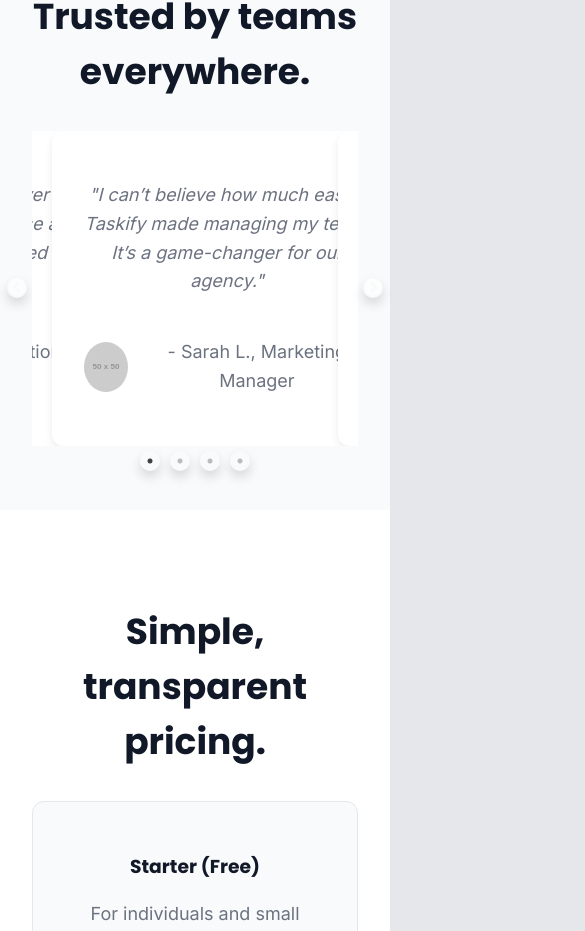
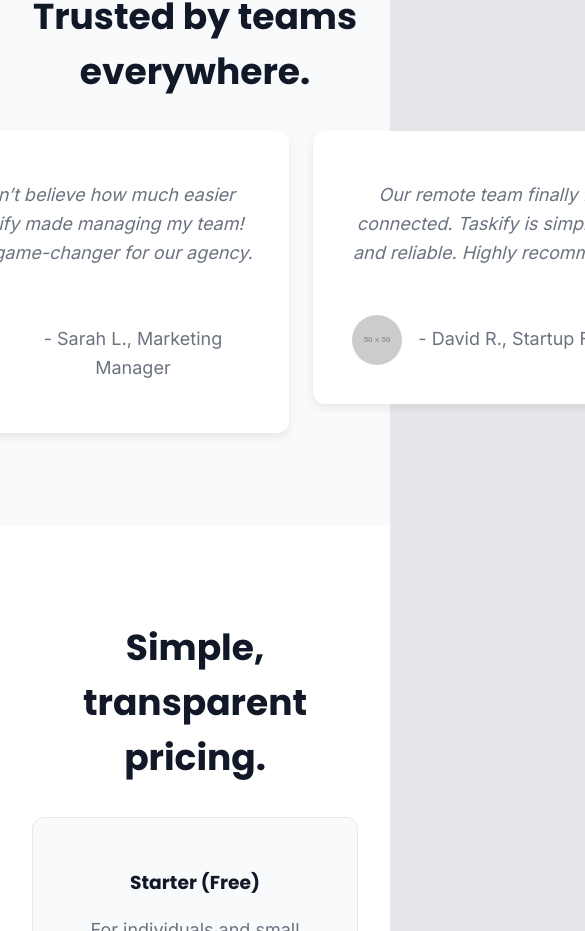
Before and after one commit to MComee/Taskify, a React (Create React App) app: page / in a window 390 px wide. Shown: the part 3277-4208 px from the top of the page, 585 px wide, since content can reach past the window. Built offline with nearby package versions, Linux system fonts and the light colour scheme.

Commit message:
feat: make testimonials carousel responsive and auto-scrolling

```diff
--- a/package.json
+++ b/package.json
@@ -11,8 +11,6 @@
     "react": "^19.1.1",
     "react-dom": "^19.1.1",
     "react-scripts": "5.0.1",
-    "react-slick": "^0.31.0",
-    "slick-carousel": "^1.8.1",
     "web-vitals": "^2.1.4"
   },
   "scripts": {
--- a/src/App.css
+++ b/src/App.css
@@ -257,12 +257,45 @@ button:hover {
   flex-direction: column;
   align-items: center;
   text-align: center;
+  width: 300px;
 }
+
 
 .testimonial-item p:first-child {
   font-style: italic; /* Italic style for the testimonial quote */
   margin-bottom: 1.5rem;
 }
+
+.carousel-track {
+  display: flex;
+  gap: 1.5rem;
+  width: calc(200% + 1.5rem);
+  animation: scroll 30s linear infinite;
+}
+
+.carousel-slide {
+  flex: 0 0 auto;
+}
+
+@keyframes scroll {
+  0% {
+    transform: translateX(0);
+  }
+  100% {
+    transform: translateX(calc(-50% - (1.5rem / 2)));
+  }
+}
+
+/* Media Query for smaller screens (max-width: 768px) */
+@media (max-width: 768px) {
+  .carousel-track {
+    animation-duration: 20s;
+  }
+  .testimonial-item {
+    width: 80vw;
+  }
+}
+
 
 .testimonial-author {
   display: flex;
--- a/src/App.js
+++ b/src/App.js
@@ -1,8 +1,7 @@
 import React, { useState, useRef } from 'react';
 import { motion, useScroll, useTransform, useMotionValue, useMotionValueEvent } from 'framer-motion';
-import Slider from 'react-slick';
-import 'slick-carousel/slick/slick.css';
-import 'slick-carousel/slick/slick-theme.css';
+import Carousel from './Carousel';
+import TestimonialCard from './TestimonialCard';
 import './App.css';
 
 /**
@@ -209,69 +208,44 @@ function HowItWorksSection() {
  * Displays customer testimonials to build trust and credibility.
  */
 function TestimonialsSection() {
-  const settings = {
-    dots: true,
-    infinite: true,
-    speed: 500,
-    slidesToShow: 3,
-    slidesToScroll: 1,
-    centerMode: true,
-    centerPadding: '20px',
-    responsive: [
-      {
-        breakpoint: 1024,
-        settings: {
-          slidesToShow: 2,
-          slidesToScroll: 1,
-          infinite: true,
-          dots: true
-        }
-      },
-      {
-        breakpoint: 600,
-        settings: {
-          slidesToShow: 1,
-          slidesToScroll: 1
-        }
-      }
-    ]
-  };
+  const testimonials = [
+    {
+      id: '1',
+      content: 'I can’t believe how much easier Taskify made managing my team! It’s a game-changer for our agency.',
+      author: '- Sarah L., Marketing Manager',
+    },
+    {
+      id: '2',
+      content: 'Our remote team finally feels connected. Taskify is simple, fast, and reliable. Highly recommended!',
+      author: '- David R., Startup Founder',
+    },
+    {
+      id: '3',
+      content: 'We tried 3 other tools, but Taskify was the only one our team actually enjoyed using. It just works!',
+      author: '- Priya K., Operations Lead',
+    },
+    {
+      id: '4',
+      content: 'Taskify has been a lifesaver for our team. It\'s so easy to use and has helped us stay organized and on track.',
+      author: '- John D., Production Manager',
+    },
+  ];
+
+  const duplicatedTestimonials = [...testimonials, ...testimonials];
+
+  const slides = duplicatedTestimonials.map((testimonial, index) => ({
+    id: `${testimonial.id}-${index}`,
+    component: <TestimonialCard content={testimonial.content} author={testimonial.author} />
+  }));
+
   return (
     <section id="testimonials" className="App-section testimonials-section">
       <h2>Trusted by teams everywhere.</h2>
-      <Slider {...settings}>
-        <div className="testimonial-item">
-          <p>"I can’t believe how much easier Taskify made managing my team! It’s a game-changer for our agency."</p>
-          <div className="testimonial-author">
-            <div className="testimonial-avatar">{/* Avatar for Sarah L. */}</div>
-            <p>- Sarah L., Marketing Manager</p>
-          </div>
-        </div>
-        <div className="testimonial-item">
-          <p>"Our remote team finally feels connected. Taskify is simple, fast, and reliable. Highly recommended!"</p>
-          <div className="testimonial-author">
-            <div className="testimonial-avatar">{/* Avatar for David R. */}</div>
-            <p>- David R., Startup Founder</p>
-          </div>
-        </div>
-        <div className="testimonial-item">
-          <p>"We tried 3 other tools, but Taskify was the only one our team actually enjoyed using. It just works!"</p>
-          <div className="testimonial-author">
-            <div className="testimonial-avatar">{/* Avatar for Priya K. */}</div>
-            <p>- Priya K., Operations Lead</p>
-          </div>
-        </div>
-        <div className="testimonial-item">
-          <p>"Taskify has been a lifesaver for our team. It's so easy to use and has helped us stay organized and on track."</p>
-          <div className="testimonial-author">
-            <div className="testimonial-avatar">{/* Avatar for John Doe */}</div>
-            <p>- John D., Production Manager</p>
-          </div>
-        </div>
-      </Slider>
+      <Carousel slides={slides} />
     </section>
   );
 }
+
 
 /**
  * Pricing Section Component
--- /dev/null
+++ b/src/Carousel.js
@@ -0,0 +1,18 @@
+export default function Carousel({ slides, className }) {
+  return (
+    <section
+      className={`relative overflow-hidden rounded-2xl bg-gray-50 ${className}`}
+      aria-roledescription="carousel"
+      aria-label="Showcase"
+    >
+      {/* Track with fixed height via aspect ratio to avoid layout shift */}
+      <div className="carousel-track">
+        {slides.map((slide) => (
+          <div key={slide.id} className="carousel-slide">
+            {slide.component}
+          </div>
+        ))}
+      </div>
+    </section>
+  );
+}
--- /dev/null
+++ b/src/TestimonialCard.js
@@ -0,0 +1,12 @@
+
+export default function TestimonialCard({ author, content }) {
+  return (
+    <div className="testimonial-item">
+      <p>{content}</p>
+      <div className="testimonial-author">
+        <div className="testimonial-avatar">{/* Avatar for John Doe */}</div>
+        <p>{author}</p>
+      </div>
+    </div>
+  );
+}
```
Also changed, not shown: 1 other file (tests, documents, lock files or other folders).
